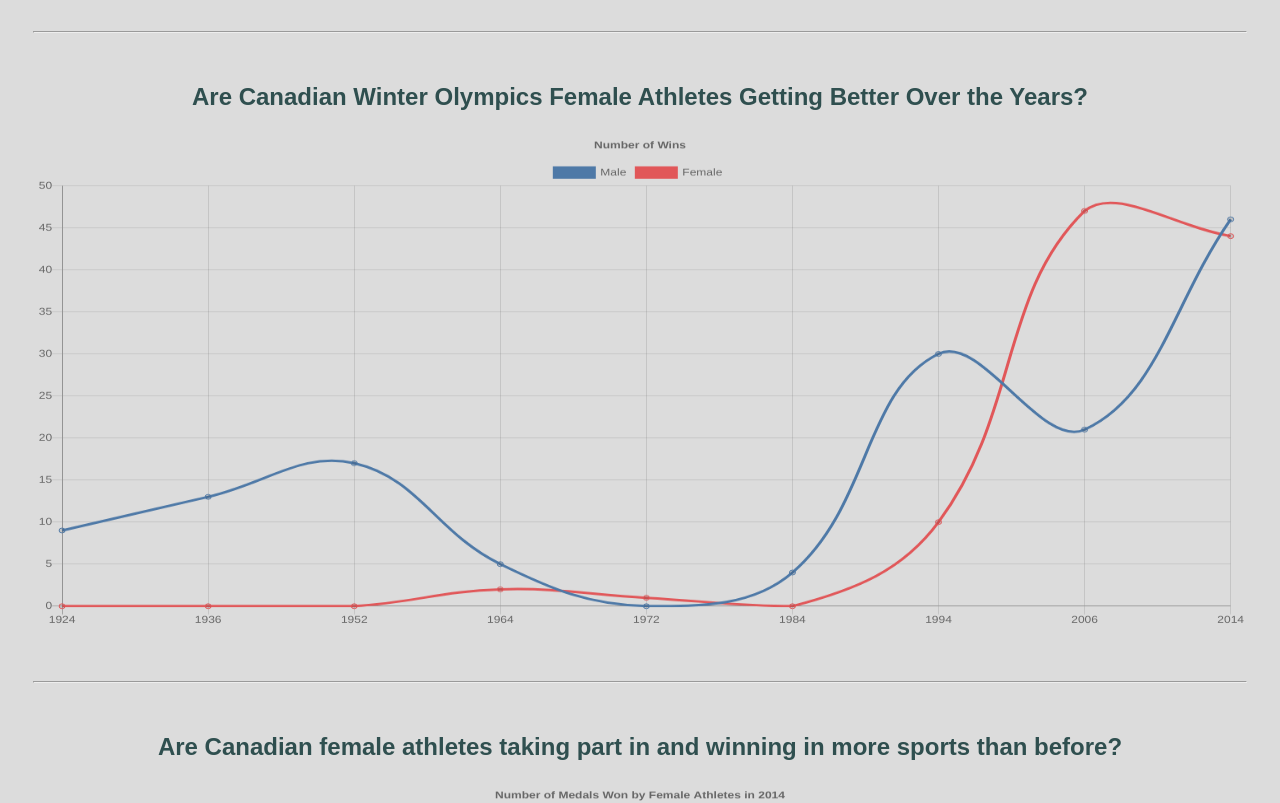
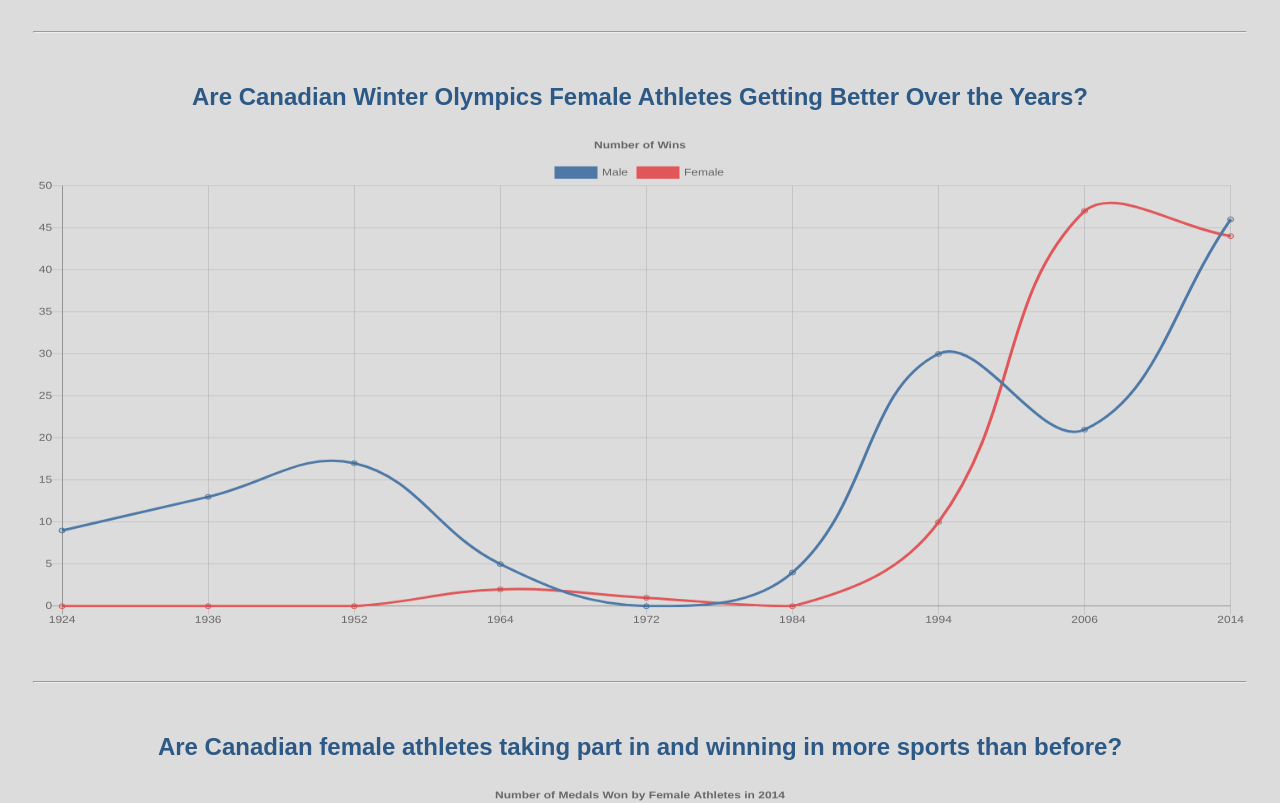
Before and after one commit to jagdeepsgill888/HW3-JavaScript-and-Data-Visualization, a plain HTML site: page index.html in a window 1280 px wide. Shown: the part 680-1483 px from the top of the page. Drawn offline with nearby package versions, Linux system fonts and the light colour scheme.

Commit message:
Updating css text colour and app.js file

```diff
--- a/css/app.css
+++ b/css/app.css
@@ -2,7 +2,7 @@ body {
 	text-align: center;
 	padding: 25px;
 	font-family: "Arial" , Courier , monospace;
-	color: #2F4F4F;
+	color: #2d5986;
 	background-color: #DCDCDC;
 }
 
--- a/js/app.js
+++ b/js/app.js
@@ -26,18 +26,18 @@
 new Chart(document.getElementById('lineChart'), {
   type: 'line',
   data: {
-    labels: ["1924", "1936", "1952", "1964", "1972", "1984", "1994", "2006", "2014"],
+    labels: ['1924', '1936', '1952', '1964', '1972', '1984', '1994', '2006', '2014'],
     datasets: [
 
       {
         label: "Male",
-        data: ["9", "13", "17", "5", "0", "4", "30", "21", "46"],
+        data: [9, 13, 17, 5, 0, 4, 30, 21, 46],
         fill: false,
         borderColor: '#4e79a7',
       },
 
       {
-        label: 'Female ',
+        label: 'Female',
         data: [0, 0, 0, 2, 1, 0, 10, 47, 44],
         fill: false,
         borderColor: '#e15759',
@@ -115,7 +115,7 @@ setTimeout(function () {
 
 
 // Chart 4
-new Chart(document.getElementById("pieChart"), {
+new Chart(document.getElementById('pieChart'), {
     type: 'pie',
     data: {
       labels: ['Male', 'Female'],
```
